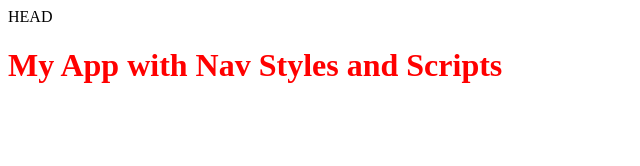
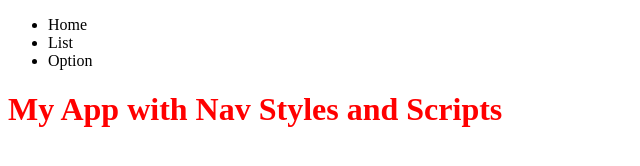
Before and after one commit to thinkful-ei-emu/woodelin-mohammed-git-drills, a plain HTML site: page index.html in a window 1280 px wide. Shown: the whole page, without its empty margins (0-640 px from the left). Drawn offline with Linux system fonts and the light colour scheme.

Commit message:
Recent change was commited

```diff
--- a/index.html
+++ b/index.html
@@ -8,7 +8,15 @@
     <title>Document</title>
 </head>
 <body>
-HEAD
+
+    <nav>
+        <ul>
+            <li>Home</li>
+            <li>List</li>
+            <li>Option</li>
+        </ul>
+    </nav>
+
     <h1> My App with Nav Styles and Scripts</h1>
 
 <script src = "app.js">
```
